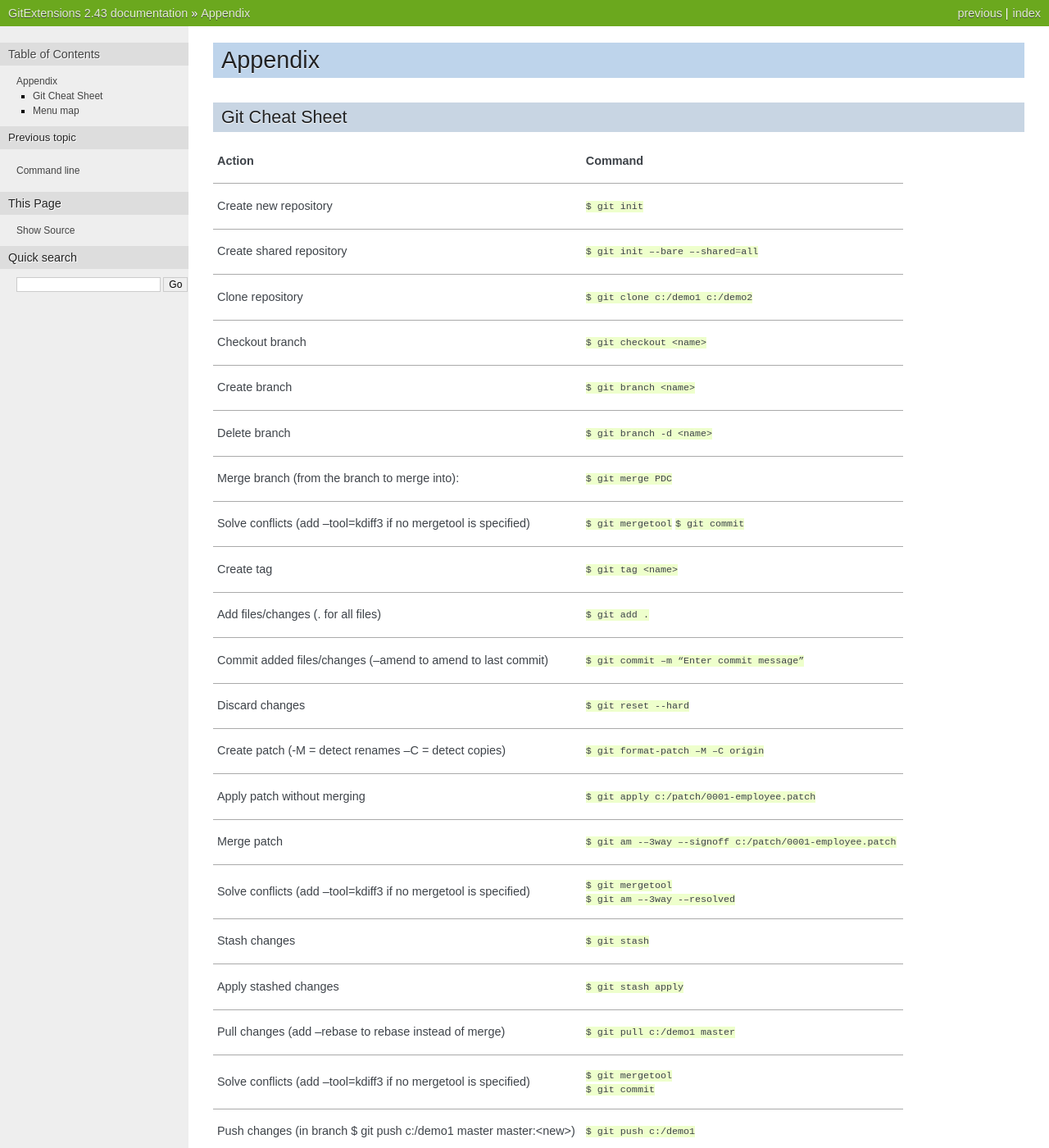
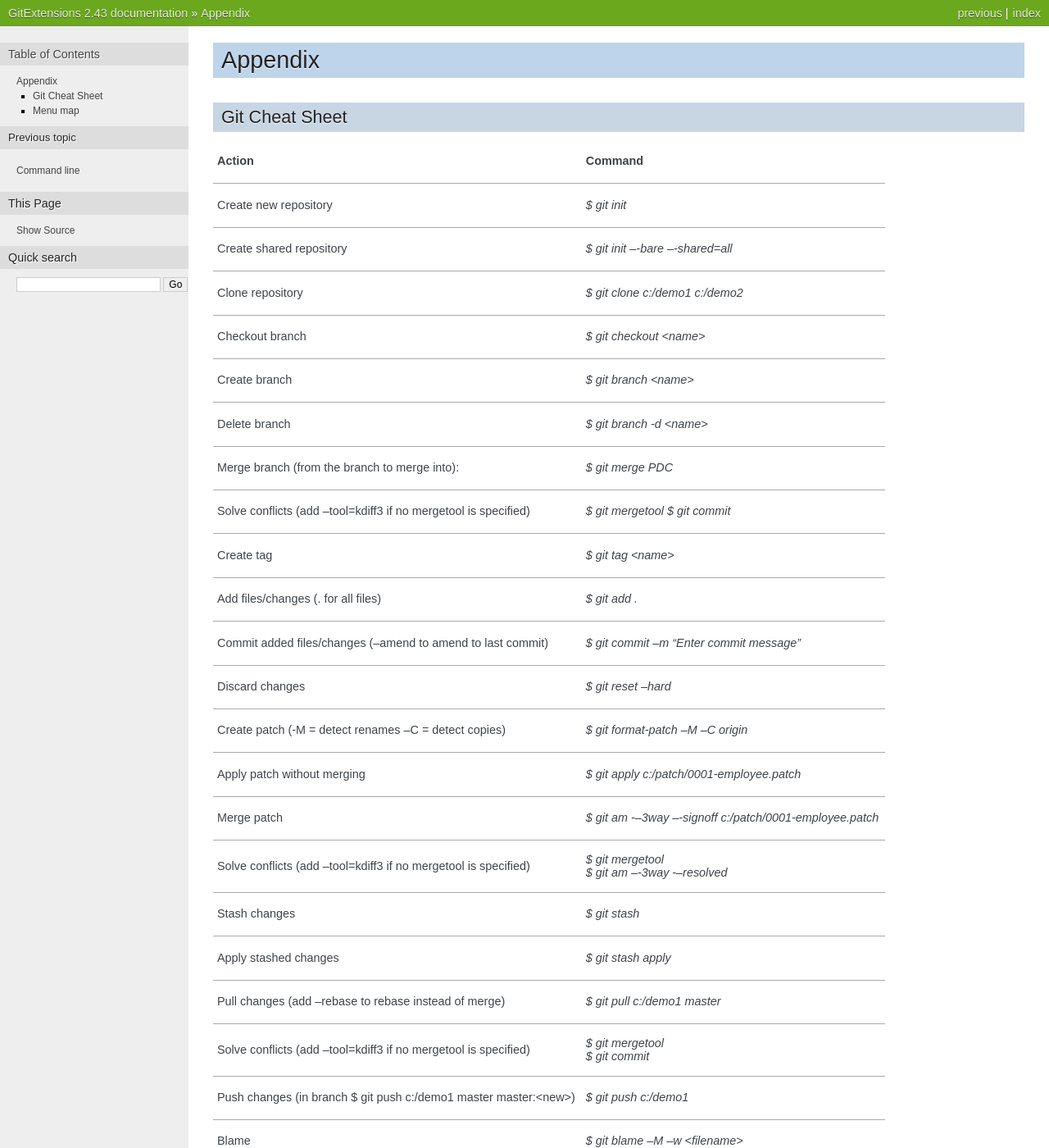
Before and after one commit to martinqt/GitExtensionsDoc, a Sphinx documentation site: the page built from source/z_appendix.rst, in a window 1280 px wide and 1400 px high. Shown: the whole window at 82% size. Built offline with Sphinx 7.4.7, drawn with Linux system fonts in a browser that asks for light colours; part of the change alters nothing that is shown; some of the changed text lies outside the part shown.

```diff
--- a/source/z_appendix.rst
+++ b/source/z_appendix.rst
@@ -1,64 +1,61 @@
 Appendix
 ========
-
-.. role:: bash(code)
-   :language: bash
 
 Git Cheat Sheet
 ---------------
 
-+-----------------------------------------------------------------+---------------------------------------------------------------+
-|Action                                                           | Command                                                       |
-+=================================================================+===============================================================+
-|Create new repository                                            | :bash:`$ git init`                                            |
-+-----------------------------------------------------------------+---------------------------------------------------------------+
-|Create shared repository                                         | :bash:`$ git init –-bare –-shared=all`                        |
-+-----------------------------------------------------------------+---------------------------------------------------------------+
-|Clone repository                                                 | :bash:`$ git clone c:/demo1 c:/demo2`                         |
-+-----------------------------------------------------------------+---------------------------------------------------------------+
-|Checkout branch                                                  | :bash:`$ git checkout <name>`                                 |
-+-----------------------------------------------------------------+---------------------------------------------------------------+
-|Create branch                                                    | :bash:`$ git branch <name>`                                   |
-+-----------------------------------------------------------------+---------------------------------------------------------------+
-|Delete branch                                                    | :bash:`$ git branch -d <name>`                                |
-+-----------------------------------------------------------------+---------------------------------------------------------------+
-|Merge branch (from the branch to merge into):                    | :bash:`$ git merge PDC`                                       |
-+-----------------------------------------------------------------+---------------------------------------------------------------+
-|Solve conflicts (add --tool=kdiff3 if no mergetool is specified) | :bash:`$ git mergetool`                                       |
-|                                                                 | :bash:`$ git commit`                                          |
-+-----------------------------------------------------------------+---------------------------------------------------------------+
-|Create tag                                                       | :bash:`$ git tag <name>`                                      |
-+-----------------------------------------------------------------+---------------------------------------------------------------+
-|Add files/changes (. for all files)                              | :bash:`$ git add .`                                           |
-+-----------------------------------------------------------------+---------------------------------------------------------------+
-|Commit added files/changes (--amend to amend to last commit)     | :bash:`$ git commit –m “Enter commit message”`                |
-+-----------------------------------------------------------------+---------------------------------------------------------------+
-|Discard changes                                                  | :bash:`$ git reset --hard`                                    |
-+-----------------------------------------------------------------+---------------------------------------------------------------+
-|Create patch (-M = detect renames –C = detect copies)            | :bash:`$ git format-patch –M –C origin`                       |
-+-----------------------------------------------------------------+---------------------------------------------------------------+
-|Apply patch without merging                                      | :bash:`$ git apply c:/patch/0001-employee.patch`              |
-+-----------------------------------------------------------------+---------------------------------------------------------------+
-|Merge patch                                                      | :bash:`$ git am -–3way –-signoff c:/patch/0001-employee.patch`|
-+-----------------------------------------------------------------+---------------------------------------------------------------+
-|Solve conflicts (add --tool=kdiff3 if no mergetool is specified) | | :bash:`$ git mergetool`                                     |
-|                                                                 | | :bash:`$ git am –-3way -–resolved`                          |
-+-----------------------------------------------------------------+---------------------------------------------------------------+
-|Stash changes                                                    | :bash:`$ git stash`                                           |
-+-----------------------------------------------------------------+---------------------------------------------------------------+
-|Apply stashed changes                                            | :bash:`$ git stash apply`                                     |
-+-----------------------------------------------------------------+---------------------------------------------------------------+
-|Pull changes (add --rebase to rebase instead of merge)           | :bash:`$ git pull c:/demo1 master`                            |
-+-----------------------------------------------------------------+---------------------------------------------------------------+
-|Solve conflicts (add --tool=kdiff3 if no mergetool is specified) | | :bash:`$ git mergetool`                                     |
-|                                                                 | | :bash:`$ git commit`                                        |
-+-----------------------------------------------------------------+---------------------------------------------------------------+
-|Push changes (in branch $ git push c:/demo1 master master:<new>) | :bash:`$ git push c:/demo1`                                   |
-+-----------------------------------------------------------------+---------------------------------------------------------------+
-|Blame                                                            | :bash:`$ git blame –M –w <filename>`                          |
-+-----------------------------------------------------------------+---------------------------------------------------------------+
-|Help                                                             | :bash:`$ git <command> --help`                                |
-+-----------------------------------------------------------------+---------------------------------------------------------------+
++-----------------------------------------------------------------+---------------------------------------------------------+
+|Action                                                           | Command                                                 |
++=================================================================+=========================================================+
+|Create new repository                                            | `$ git init`                                            |
++-----------------------------------------------------------------+---------------------------------------------------------+
+|Create shared repository                                         | `$ git init –-bare –-shared=all`                        |
++-----------------------------------------------------------------+---------------------------------------------------------+
+|Clone repository                                                 | `$ git clone c:/demo1 c:/demo2`                         |
++-----------------------------------------------------------------+---------------------------------------------------------+
+|Checkout branch                                                  | `$ git checkout <name>`                                 |
++-----------------------------------------------------------------+---------------------------------------------------------+
+|Create branch                                                    | `$ git branch <name>`                                   |
++-----------------------------------------------------------------+---------------------------------------------------------+
+|Delete branch                                                    | `$ git branch -d <name>`                                |
++-----------------------------------------------------------------+---------------------------------------------------------+
+|Merge branch (from the branch to merge into):                    | `$ git merge PDC`                                       |
++-----------------------------------------------------------------+---------------------------------------------------------+
+|Solve conflicts (add --tool=kdiff3 if no mergetool is specified) | `$ git mergetool`                                       |
+|                                                                 | `$ git commit`                                          |
++-----------------------------------------------------------------+---------------------------------------------------------+
+|Create tag                                                       | `$ git tag <name>`                                      |
++-----------------------------------------------------------------+---------------------------------------------------------+
+|Add files/changes (. for all files)                              | `$ git add .`                                           |
++-----------------------------------------------------------------+---------------------------------------------------------+
+|Commit added files/changes (--amend to amend to last commit)     | `$ git commit –m “Enter commit message”`                |
++-----------------------------------------------------------------+---------------------------------------------------------+
+|Discard changes                                                  | `$ git reset --hard`                                    |
++-----------------------------------------------------------------+---------------------------------------------------------+
+|Create patch (-M = detect renames –C = detect copies)            | `$ git format-patch –M –C origin`                       |
++-----------------------------------------------------------------+---------------------------------------------------------+
+|Apply patch without merging                                      | `$ git apply c:/patch/0001-employee.patch`              |
++-----------------------------------------------------------------+---------------------------------------------------------+
+|Merge patch                                                      | `$ git am -–3way –-signoff c:/patch/0001-employee.patch`|
++-----------------------------------------------------------------+---------------------------------------------------------+
+|Solve conflicts (add --tool=kdiff3 if no mergetool is specified) | | `$ git mergetool`                                     |
+|                                                                 | | `$ git am –-3way -–resolved`                          |
++-----------------------------------------------------------------+---------------------------------------------------------+
+|Stash changes                                                    | `$ git stash`                                           |
++-----------------------------------------------------------------+---------------------------------------------------------+
+|Apply stashed changes                                            | `$ git stash apply`                                     |
++-----------------------------------------------------------------+---------------------------------------------------------+
+|Pull changes (add --rebase to rebase instead of merge)           | `$ git pull c:/demo1 master`                            |
++-----------------------------------------------------------------+---------------------------------------------------------+
+|Solve conflicts (add --tool=kdiff3 if no mergetool is specified) | | `$ git mergetool`                                     |
+|                                                                 | | `$ git commit`                                        |
++-----------------------------------------------------------------+---------------------------------------------------------+
+|Push changes (in branch $ git push c:/demo1 master master:<new>) | `$ git push c:/demo1`                                   |
++-----------------------------------------------------------------+---------------------------------------------------------+
+|Blame                                                            | `$ git blame –M –w <filename>`                          |
++-----------------------------------------------------------------+---------------------------------------------------------+
+|Help                                                             | `$ git <command> --help`                                |
++-----------------------------------------------------------------+---------------------------------------------------------+
 
 Here are some default names used by Git.
 
```
